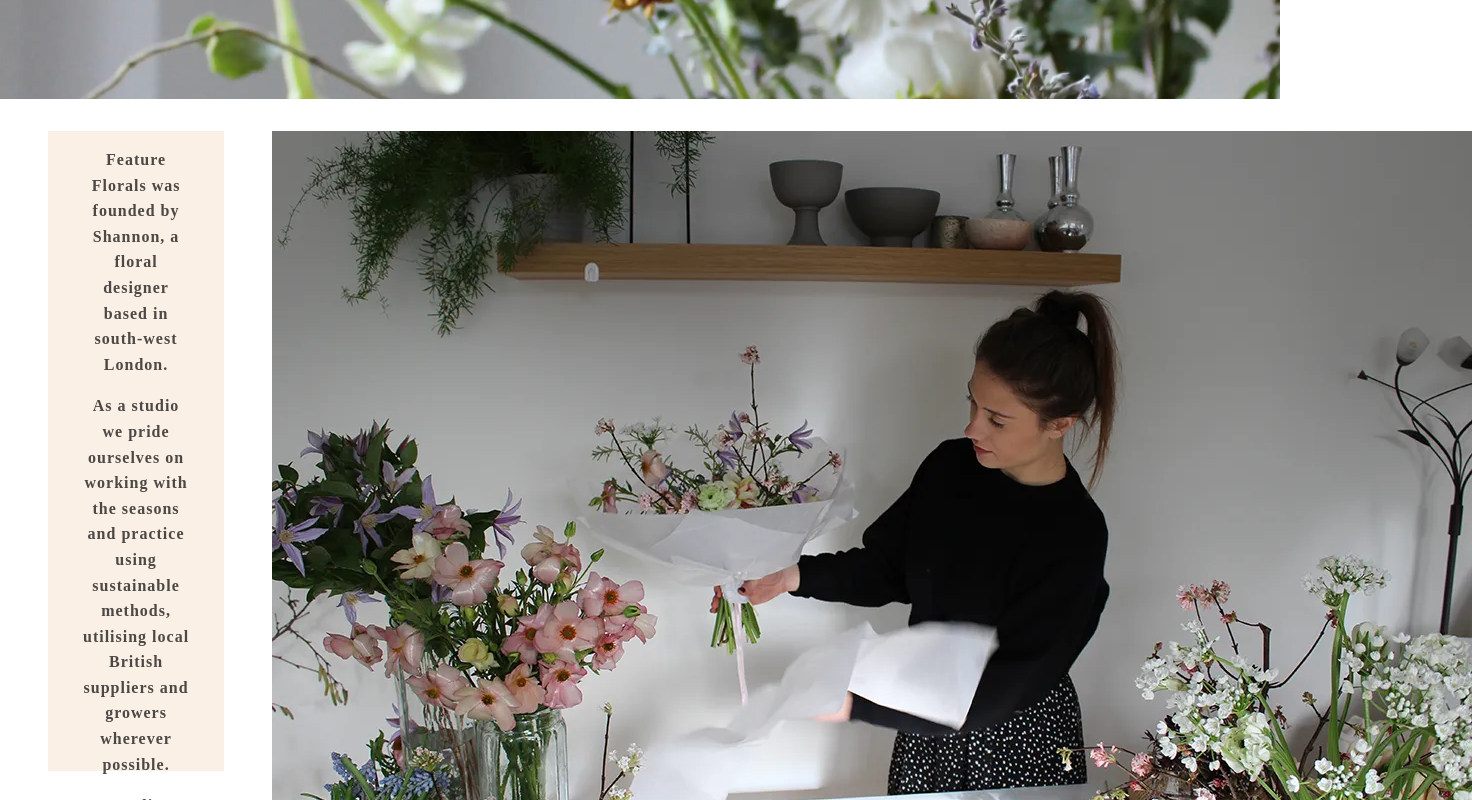
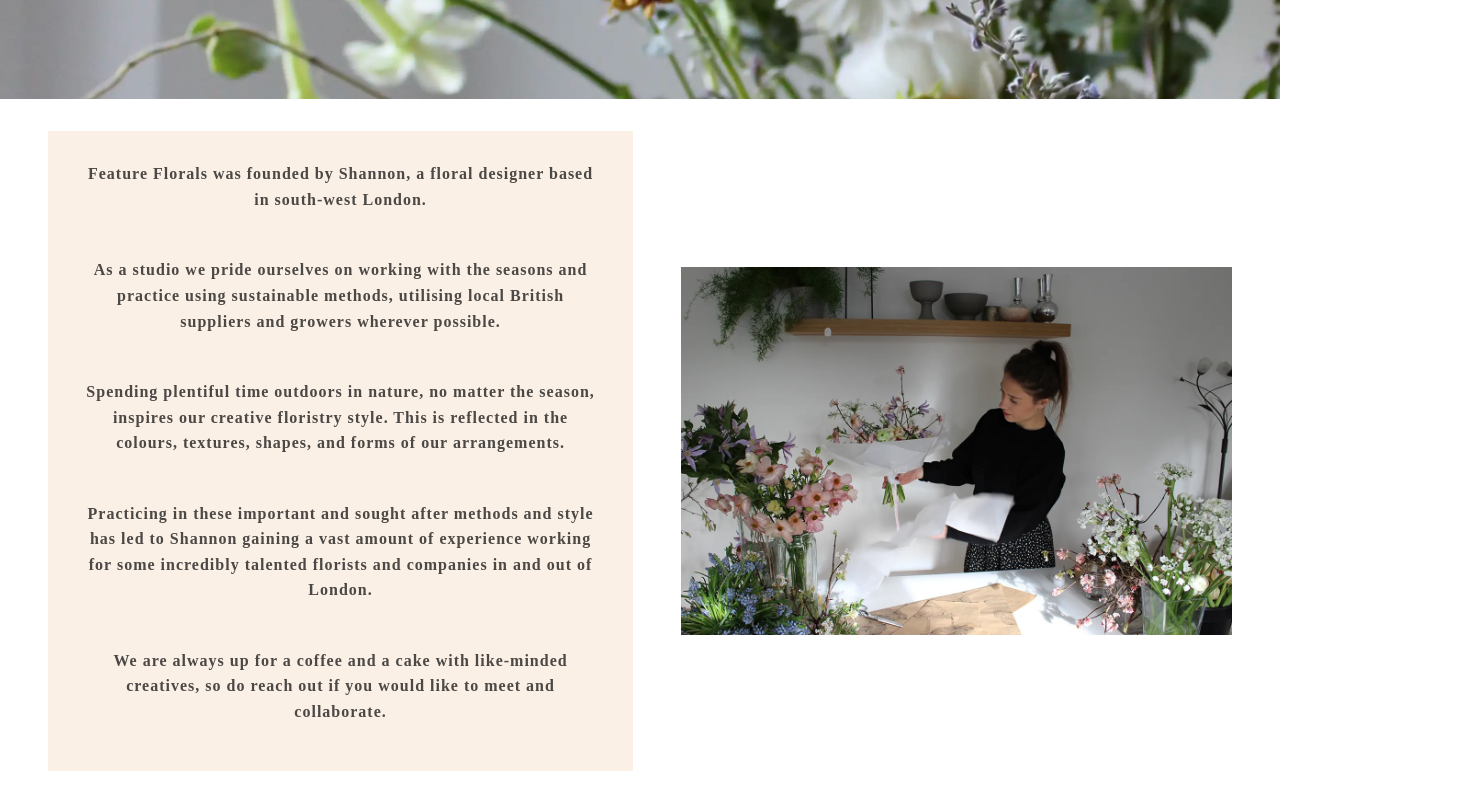
Before and after one commit to aPatient97/featureflorals2.0, a React (Create React App) app in the folder client/: page /about in a window 1280 px wide. Shown: the part 540-1340 px from the top of the page, 1472 px wide, since content can reach past the window. Built offline with nearby package versions, Linux system fonts and the light colour scheme; no server answers; a web font is replaced by a local one.

Commit message:
changed about

```diff
--- a/client/src/Pages/About/index.js
+++ b/client/src/Pages/About/index.js
@@ -23,8 +23,8 @@ function About() {
             </div>
             <div className='img-container'>
               <img src="/images/about-img/shannon-flowers.webp" alt="Shannon Clifford in the Feature Florals/featureflorals studio surrounded by flowers." />
-              <img src="" alt="" />
-              <img src="" alt="" />
+              {/* <img src="" alt="" />
+              <img src="" alt="" /> */}
             </div>
         </div>
         {/* <div className="insta-container">
--- a/client/src/Pages/About/style.css
+++ b/client/src/Pages/About/style.css
@@ -22,6 +22,12 @@
     width: 100%;
     height: 100%;
     position: relative;
+}
+
+.img-container img {
+    width: 100%;
+    height: 100%;
+    object-fit: contain;
 }
 
 img.about-img1 {
```
